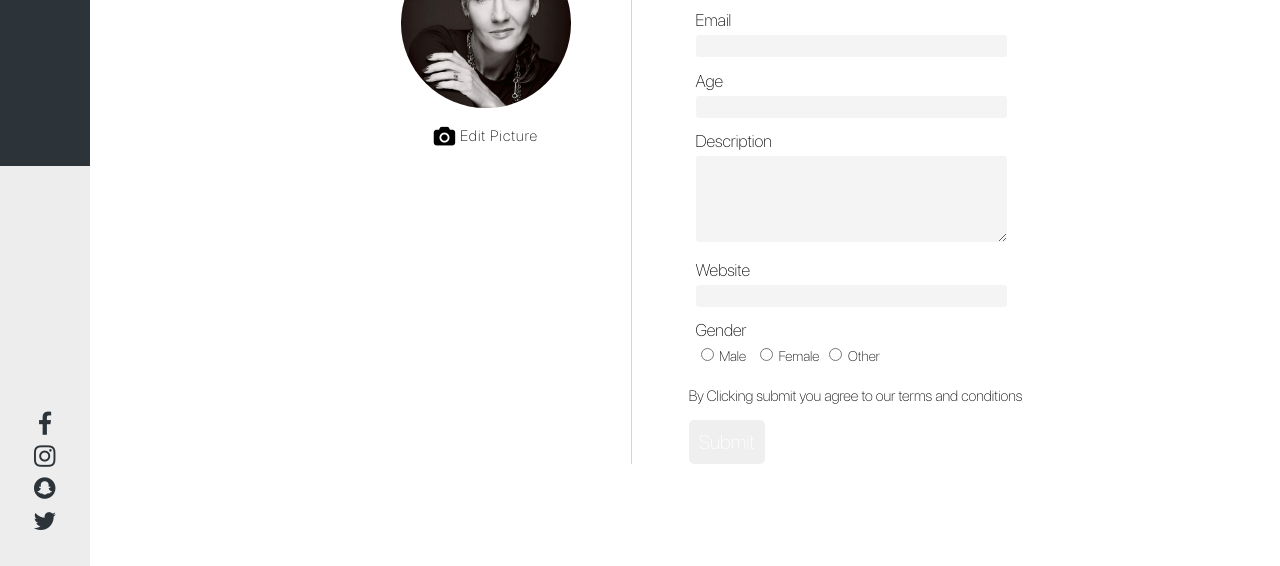
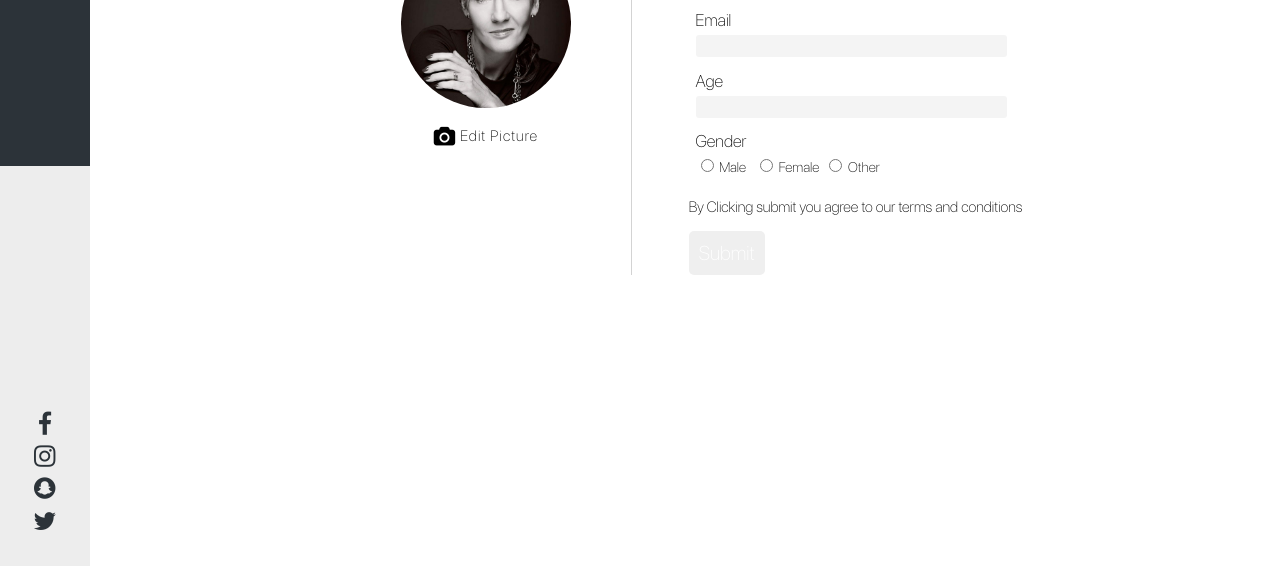
Before and after one commit to Hardik113/Travel-Jinx, a plain HTML site: page client/create-profile.html in a window 1280 px wide. Shown: the part 234-800 px from the top of the page. Drawn offline with Linux system fonts and the light colour scheme; no server answers.

Commit message:
create profile will be the sign up page

```diff
--- a/client/create-profile.html
+++ b/client/create-profile.html
@@ -1,10 +1,11 @@
 <!doctype html>
+<!-- this will be the sign up page for the site some fields are deleted and rest remains the same-->
 <html>
   <head>
     <meta charset="utf-8">
     <meta http-equiv="X-UA-compatible" content="IE=edge">
     <meta name="viewport" content="width=device-width,initial-scale=1">
-    <title>Authored</title>
+    <title>Travel Jinx</title>
     <link href = "css/index.css" rel = "stylesheet" type = "text/css">
     <link href = "css/create_profile.css" rel = "stylesheet" type = "text/css">
     <link rel="stylesheet" href="css/animate.css" type = "text/css">
@@ -72,14 +73,6 @@
                 <div class = "form-group">
                 <label>Age</label><br>
                 <input id = "age" class = "form-control" type = "number" name = "age" min="0" max="100">
-              </div>
-              <div class = "form-group">
-                <label>Description</label><br>
-                <textarea id = "desp" name = "description" rows = "5" cols = "3" required></textarea>
-              </div>
-              <div class = "form-group">
-                <label>Website</label><br>
-                <input id = "website" class = "form-control" type = "text" name = "website">
               </div>
               <div class = "form-group">
                 <label>Gender</label><br>
```
